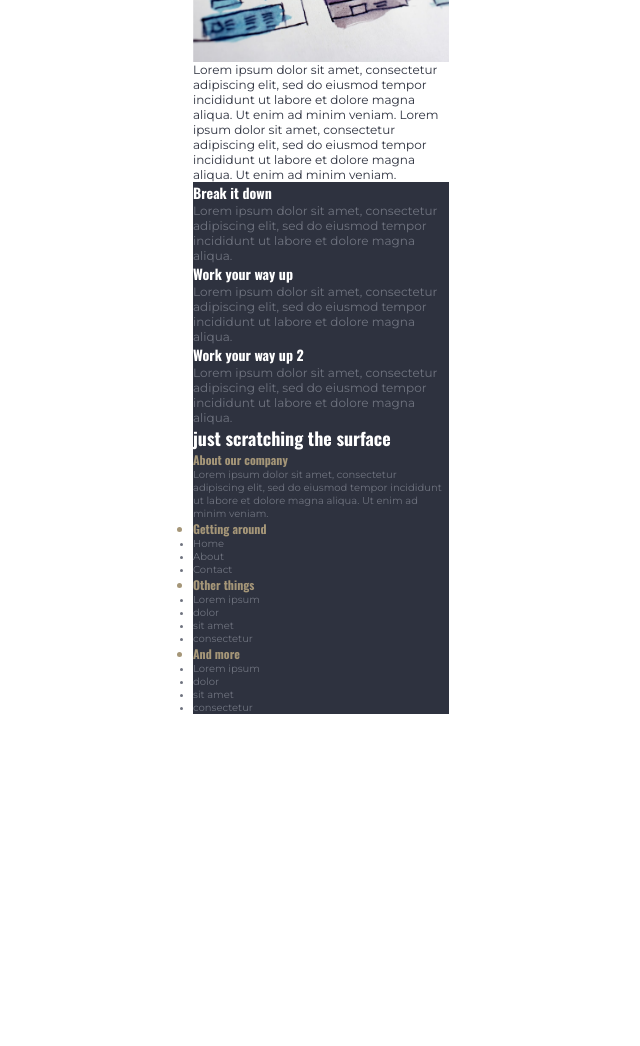
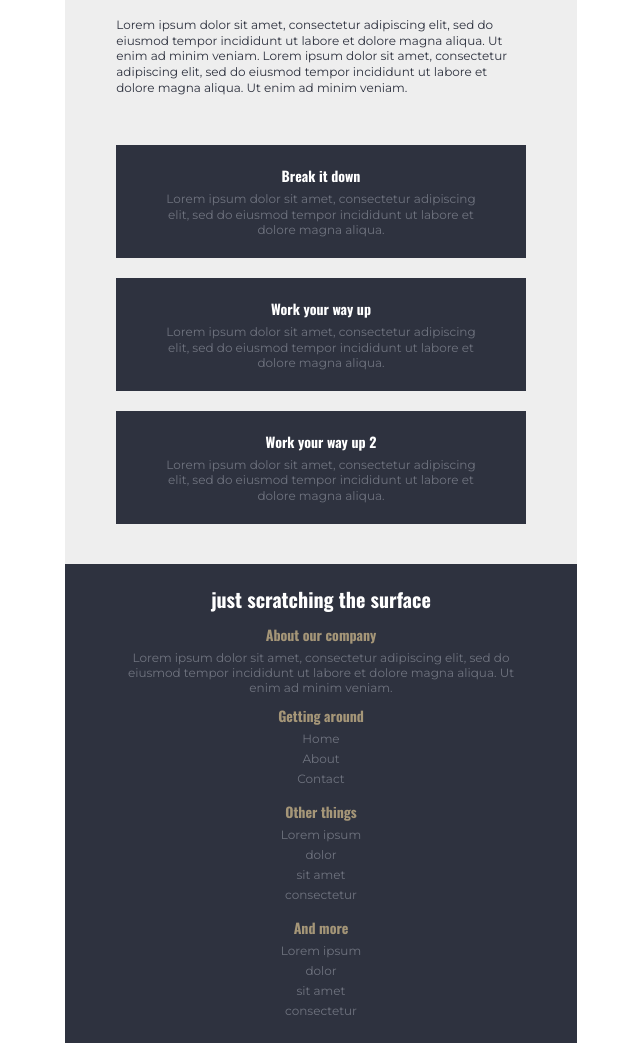
Before and after one commit to adonmez04/crl-final-challenge, a plain HTML site: page index.html in a window 1280 px wide. Shown: the part 1176-2222 px from the top of the page, without its empty margins (319-959 px from the left). Before the commit the page ends 1940 px from the top, so only its background shows below. Drawn offline with nearby package versions, Linux system fonts and the light colour scheme.

Commit message:
commen flex was added

```diff
--- a/css/style.css
+++ b/css/style.css
@@ -42,7 +42,8 @@ main {
 
 .container {
   width: 80%;
-  max-width: 320px;
+  /* max-width: 320px; */
+  max-width: 640px;
   margin: 0 auto;
 }
 
@@ -51,6 +52,7 @@ main {
   flex-direction: column;
   justify-content: center;
   align-items: center;
+  gap: 20px;
 }
 
 /*******************/
@@ -75,7 +77,15 @@ main {
 
 .hero {
   background-color: #3b4050;
-  padding: 50px 0;
+  padding: 20px 0 40px 0;
+}
+
+.hero-flex {
+  display: flex;
+  flex-direction: column;
+  justify-content: flex-start;
+  align-items: flex-start;
+  gap: 20px;
 }
 
 .hero__title {
@@ -84,6 +94,7 @@ main {
   font-weight: 700;
   font-size: 40px;
   color: #fff;
+  line-height: 1.1;
 }
 
 .hero__title--color {
@@ -101,9 +112,13 @@ main {
   font-weight: 400;
   font-size: 16px;
   color: #fff;
+  line-height: 1.4;
+
+  margin-bottom: 20px;
 }
 
-.btn {
+.btn:link,
+.btn:visited {
   /* Typography */
   font-family: "Oswald", sans-serif;
   font-weight: 700;
@@ -117,6 +132,13 @@ main {
   padding: 5px 20px;
   background-color: #a59678;
   border-radius: 100px;
+
+  transition: all 0.7ms;
+}
+
+.btn:hover,
+.btn:active {
+  opacity: 0.7;
 }
 
 /* The feature area */
@@ -124,10 +146,17 @@ main {
 
 .feature {
   background-color: #eee;
+  padding: 20px 0 40px 0;
 }
 
-.feature-item {
-  /* empty */
+.feature-flex {
+  display: flex;
+  flex-direction: column;
+  justify-content: center;
+  align-items: flex-start;
+  gap: 20px;
+
+  /* max-width: 60%; */
 }
 
 .feature-item__title {
@@ -136,8 +165,12 @@ main {
   font-weight: 700;
   font-size: 16px;
   color: #a59678;
+
   /* Positioning */
-  text-align: center;
+  /* text-align: center; */
+
+  /* Whitespace */
+  margin-bottom: 5px;
 }
 
 .feature-item__description {
@@ -146,8 +179,9 @@ main {
   font-weight: 400;
   font-size: 12px;
   color: #3b4050;
+  line-height: 1.3;
   /* Positioning */
-  text-align: center;
+  /* text-align: center; */
 }
 
 /* The content area */
@@ -156,7 +190,16 @@ main {
 /* content */
 
 .content {
-  /* empty */
+  padding: 20px 0 40px 0;
+  background-color: #eee;
+}
+
+.content-flex {
+  display: flex;
+  flex-direction: column;
+  justify-content: flex-start;
+  align-items: flex-start;
+  gap: 30px;
 }
 
 .content-area {
@@ -169,6 +212,8 @@ main {
   font-weight: 700;
   font-size: 16px;
   color: #a59678;
+
+  margin-bottom: 5px;
 }
 
 .content-area__description {
@@ -177,6 +222,9 @@ main {
   font-weight: 400;
   font-size: 12px;
   color: #2e323f;
+  line-height: 1.3;
+
+  margin-bottom: 20px;
 }
 
 .content-area__img-area {
@@ -187,14 +235,27 @@ main {
   /* Positioning */
   max-width: 100%;
   display: block;
+
+  margin-bottom: 20px;
 }
 
 /* aside */
 .aside-area {
-  /* empty */
+}
+
+.aside-background {
+}
+
+.aside-area-flex {
+  display: flex;
+  flex-direction: column;
+  justify-content: flex-start;
+  align-items: flex-start;
+  gap: 20px;
 }
 
 .aside-item {
+  padding: 20px 0;
   background-color: #2e323f;
 }
 
@@ -204,6 +265,10 @@ main {
   font-weight: 700;
   font-size: 14px;
   color: #fff;
+  /* Positioning */
+  text-align: center;
+  /* Whitespace */
+  margin-bottom: 5px;
 }
 
 .aside-item__description {
@@ -212,6 +277,9 @@ main {
   font-weight: 400;
   font-size: 12px;
   color: #6f737f;
+  line-height: 1.3;
+  /* Positioning */
+  text-align: center;
 }
 
 /* The footer area */
@@ -219,18 +287,31 @@ main {
 
 .footer {
   background-color: #2e323f;
+  padding: 20px 0;
 }
 
 .footer__title {
   /* Typography */
   font-family: "Oswald", sans-serif;
   font-weight: 700;
-  font-size: 18px;
+  font-size: 20px;
   color: #fff;
+  /* Positioning */
+  text-align: center;
+  /* Whitespace */
+  margin-bottom: 10px;
 }
 
 .footer-area {
-  /* empty */
+  /* The Flexbox */
+  display: flex;
+  flex-direction: column;
+  justify-content: flex-start;
+  align-items: center;
+  gap: 10px;
+
+  /* Positioning */
+  text-align: center;
 }
 
 .footer-content {
@@ -241,32 +322,47 @@ main {
   /* Typography */
   font-family: "Oswald", sans-serif;
   font-weight: 700;
-  font-size: 12px;
+  font-size: 14px;
   color: #a59678;
+
+  margin-bottom: 5px;
 }
 
 .footer-area__content-description {
   /* Typography */
   font-family: "Montserrat", sans-serif;
   font-weight: 400;
-  font-size: 10px;
+  font-size: 12px;
   color: #6f737f;
 }
 
-.footer-area__list {
-  /* empty */
+.footer-area__list li {
+  list-style: none;
+  margin-bottom: 5px;
 }
 
 .footer-area__list-item--title {
   font-family: "Oswald", sans-serif;
   font-weight: 700;
-  font-size: 12px;
+  font-size: 14px;
   color: #a59678;
 }
 
 .footer-area__list-item {
   font-family: "Montserrat", sans-serif;
   font-weight: 400;
-  font-size: 10px;
+  font-size: 12px;
   color: #6f737f;
 }
+
+.footer-area__link:link,
+.footer-area__link:visited {
+  text-decoration: none;
+  color: #6f737f;
+  transition: all 0.7ms;
+}
+
+.footer-area__link:hover,
+.footer-area__link:active {
+  opacity: 0.7;
+}
--- a/index.html
+++ b/index.html
@@ -25,7 +25,7 @@
         </header>
         <!-- The hero area -->
         <section class="hero">
-          <div class="container">
+          <div class="container hero-flex">
             <div class="title-area">
               <h1 class="hero__title">
                 Responsive layouts
@@ -45,6 +45,7 @@
         </section>
         <!-- The feature area -->
         <section class="feature">
+          <div class="container feature-flex">
             <div class="feature-item">
               <h1 class="feature-item__title">Mobile-first</h1>
               <p class="feature-item__description">
@@ -69,9 +70,11 @@
                 enim ad minim veniam.
               </p>
             </div>
+          </div>
         </section>
         <!-- The content area -->
         <section class="content">
+          <div class="container content-flex">
             <div class="content-area">
               <h2 class="content-area__title">It doesn’t have to be so hard</h2>
               <p class="content-area__description">
@@ -82,71 +85,110 @@
                 dolore magna aliqua. Ut enim ad minim veniam.
               </p>
               <div class="content-area__img-area"></div>
-            <img src="./_img/the-image.jpg" alt="" class="content-area__img" />
-          </div>
+              <img
+                src="./_img/the-image.jpg"
+                alt=""
+                class="content-area__img"
+              />
               <p class="content-area__description">
                 Lorem ipsum dolor sit amet, consectetur adipiscing elit, sed do
-            eiusmod tempor incididunt ut labore et dolore magna aliqua. Ut enim
-            ad minim veniam. Lorem ipsum dolor sit amet, consectetur adipiscing
-            elit, sed do eiusmod tempor incididunt ut labore et dolore magna
-            aliqua. Ut enim ad minim veniam.
+                eiusmod tempor incididunt ut labore et dolore magna aliqua. Ut
+                enim ad minim veniam. Lorem ipsum dolor sit amet, consectetur
+                adipiscing elit, sed do eiusmod tempor incididunt ut labore et
+                dolore magna aliqua. Ut enim ad minim veniam.
               </p>
-          <aside class="aside-area">
+            </div>
+
+            <aside class="aside-area aside-area-flex">
               <div class="aside-item">
+                <div class="container">
                   <h3 class="aside-item__title">Break it down</h3>
                   <p class="aside-item__description">
-                Lorem ipsum dolor sit amet, consectetur adipiscing elit, sed do
-                eiusmod tempor incididunt ut labore et dolore magna aliqua.
+                    Lorem ipsum dolor sit amet, consectetur adipiscing elit, sed
+                    do eiusmod tempor incididunt ut labore et dolore magna
+                    aliqua.
                   </p>
                 </div>
+              </div>
               <div class="aside-item">
+                <div class="container">
                   <h3 class="aside-item__title">Work your way up</h3>
                   <p class="aside-item__description">
-                Lorem ipsum dolor sit amet, consectetur adipiscing elit, sed do
-                eiusmod tempor incididunt ut labore et dolore magna aliqua.
+                    Lorem ipsum dolor sit amet, consectetur adipiscing elit, sed
+                    do eiusmod tempor incididunt ut labore et dolore magna
+                    aliqua.
                   </p>
                 </div>
+              </div>
               <div class="aside-item">
+                <div class="container">
                   <h3 class="aside-item__title">Work your way up 2</h3>
                   <p class="aside-item__description">
-                Lorem ipsum dolor sit amet, consectetur adipiscing elit, sed do
-                eiusmod tempor incididunt ut labore et dolore magna aliqua.
+                    Lorem ipsum dolor sit amet, consectetur adipiscing elit, sed
+                    do eiusmod tempor incididunt ut labore et dolore magna
+                    aliqua.
                   </p>
                 </div>
+              </div>
             </aside>
+          </div>
         </section>
         <!-- The footer area -->
         <footer class="footer">
+          <div class="container">
             <h2 class="footer__title">just scratching the surface</h2>
             <div class="footer-area">
               <div class="footer-content">
                 <h3 class="footer-area__content-title">About our company</h3>
                 <p class="footer-area__content-description">
-                Lorem ipsum dolor sit amet, consectetur adipiscing elit, sed do
-                eiusmod tempor incididunt ut labore et dolore magna aliqua. Ut
-                enim ad minim veniam.
+                  Lorem ipsum dolor sit amet, consectetur adipiscing elit, sed
+                  do eiusmod tempor incididunt ut labore et dolore magna aliqua.
+                  Ut enim ad minim veniam.
                 </p>
               </div>
               <ul class="footer-area__list">
                 <li class="footer-area__list-item--title">Getting around</li>
-              <li class="footer-area__list-item">Home</li>
-              <li class="footer-area__list-item">About</li>
-              <li class="footer-area__list-item">Contact</li>
+                <li class="footer-area__list-item">
+                  <a href="#" class="footer-area__link">Home</a>
+                </li>
+                <li class="footer-area__list-item">
+                  <a href="#" class="footer-area__link">About</a>
+                </li>
+                <li class="footer-area__list-item">
+                  <a href="#" class="footer-area__link">Contact</a>
+                </li>
               </ul>
               <ul class="footer-area__list">
                 <li class="footer-area__list-item--title">Other things</li>
-              <li class="footer-area__list-item">Lorem ipsum</li>
-              <li class="footer-area__list-item">dolor</li>
-              <li class="footer-area__list-item">sit amet</li>
-              <li class="footer-area__list-item">consectetur</li>
+                <li class="footer-area__list-item">
+                  <a href="#" class="footer-area__link">Lorem ipsum</a>
+                </li>
+                <li class="footer-area__list-item">
+                  <a href="#" class="footer-area__link">dolor</a>
+                </li>
+                <li class="footer-area__list-item">
+                  <a href="#" class="footer-area__link">sit amet</a>
+                </li>
+                <li class="footer-area__list-item">
+                  <a href="#" class="footer-area__link">consectetur</a>
+                </li>
               </ul>
               <ul class="footer-area__list">
                 <li class="footer-area__list-item--title">And more</li>
-              <li class="footer-area__list-item">Lorem ipsum</li>
-              <li class="footer-area__list-item">dolor</li>
-              <li class="footer-area__list-item">sit amet</li>
-              <li class="footer-area__list-item">consectetur</li>
+                <li class="footer-area__list-item">
+                  <a href="#" class="footer-area__link">Lorem ipsum</a>
+                </li>
+                <li class="footer-area__list-item">
+                  <a href="#" class="footer-area__link">dolor</a>
+                </li>
+                <li class="footer-area__list-item">
+                  <a href="#" class="footer-area__link">sit amet</a>
+                </li>
+                <li class="footer-area__list-item">
+                  <a href="#" class="footer-area__link">consectetur</a>
+                </li>
               </ul>
+            </div>
           </div>
         </footer>
       </div>
```
Lines whose indentation alone changed are shown as unchanged.
